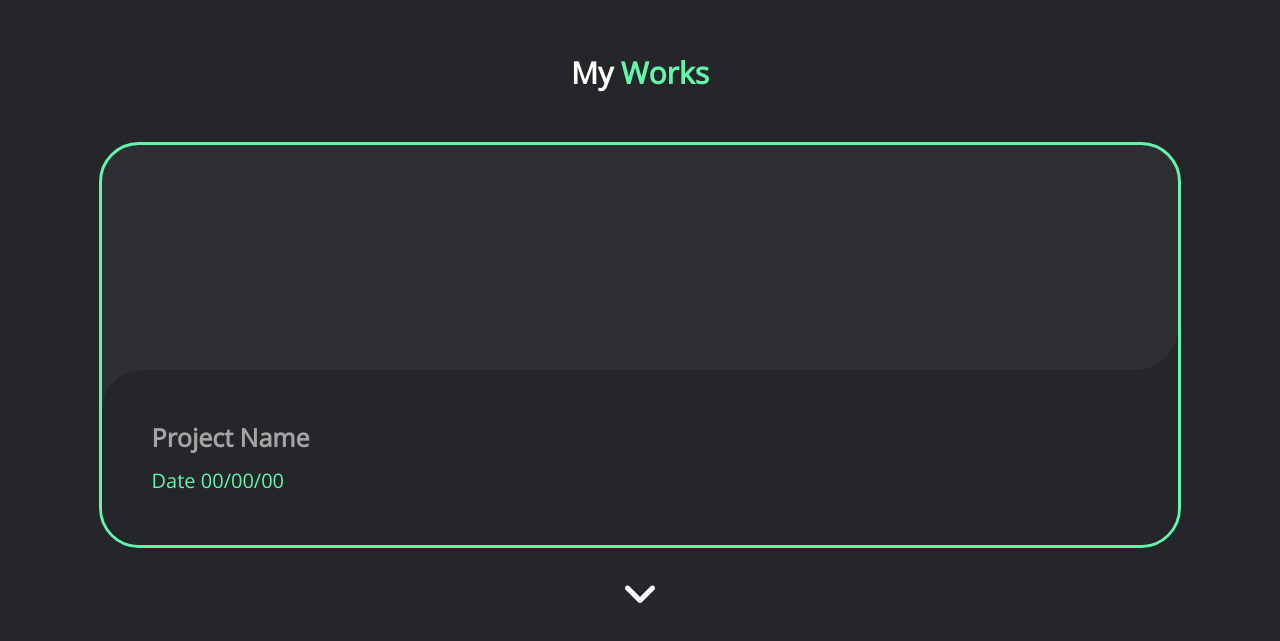
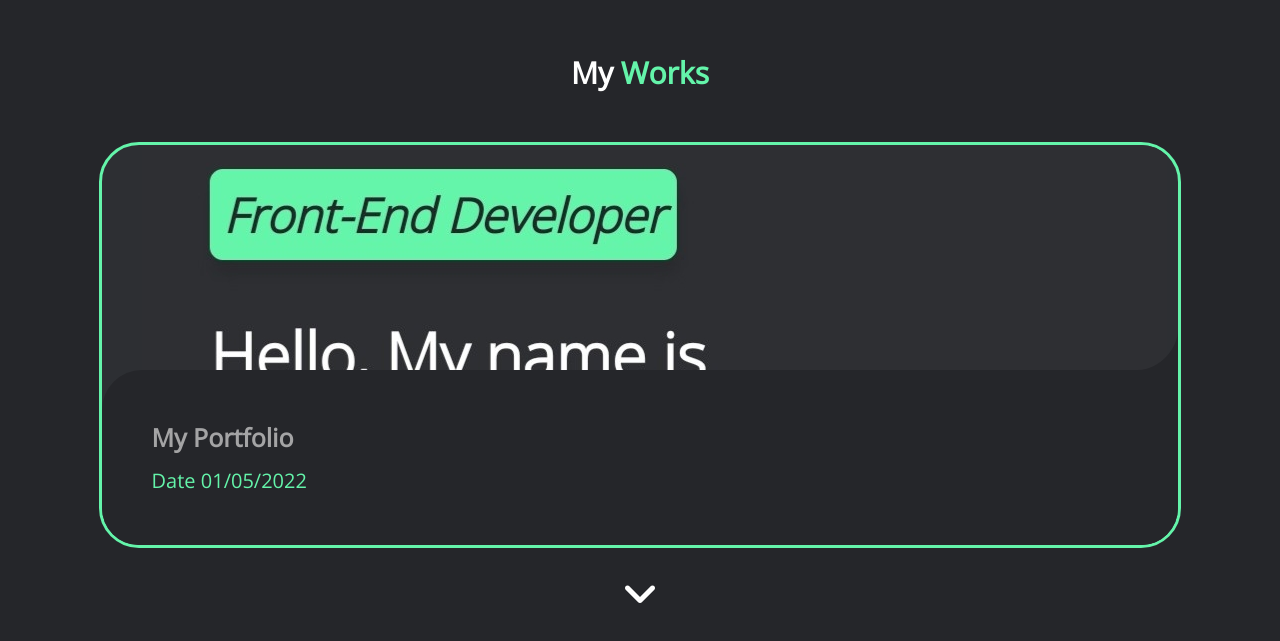
Before and after one commit to JUJUdev1/Portfolio-First-Project-, a website: page index.html in a window 1280 px wide. Shown: the part 2571-3212 px from the top of the page. Drawn offline with nearby package versions, Linux system fonts and the light colour scheme.

Commit message:
propject added

```diff
--- a/index.html
+++ b/index.html
@@ -180,6 +180,7 @@
         <h1 class="title-my-works">My <span>Works</span></h1>
       </div>
       <ul class="card">
+        <img src="images/portfolio screen.jpeg" alt="project-pic">
         <li>
           <div class="card__overlay">
             <div class="card__header">
@@ -187,13 +188,12 @@
                 <path />
               </svg>
               <div class="card__header-text">
-                <h3 class="card__title">Project Name</h3>
-                <span class="card__status">Date 00/00/00</span>
+                <h3 class="card__title">My Portfolio</h3>
+                <span class="card__status">Date 01/05/2022</span>
               </div>
             </div>
             <p class="card__description">
-              Lorem ipsum dolor sit amet consectetur adipisicing elit.
-              Asperiores, blanditiis?
+             My First Website , my own portfolio , work still in progress.
             </p>
           </div>
         </li>
```
Also changed, not shown: images/portfolio screen.jpeg (added).
